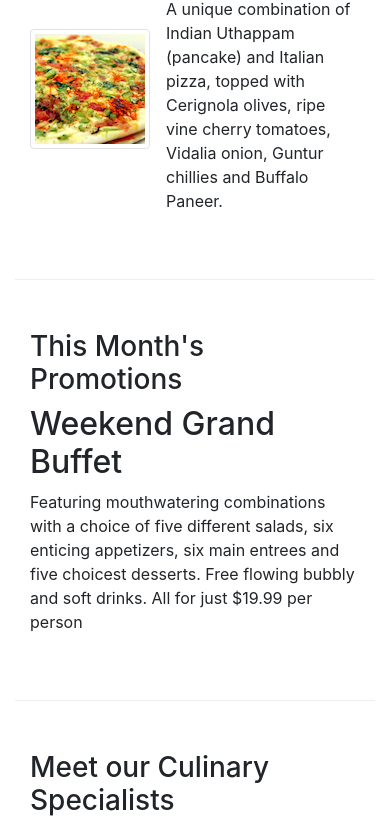
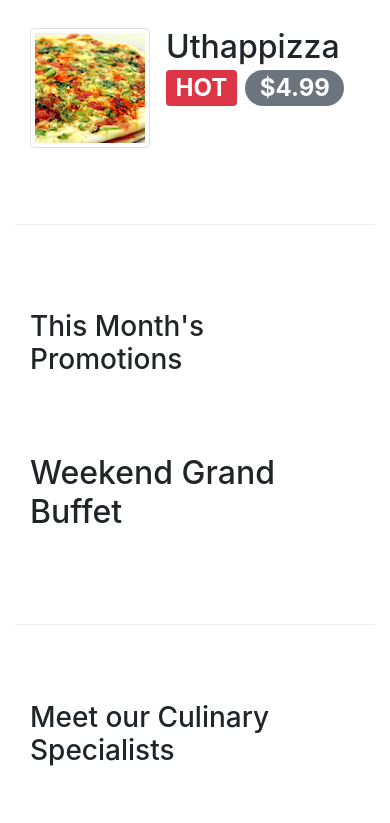
Before and after one commit to OleksiiSamutin/Bootstrap-course, a website: page Bootstrap4/conFusion/index.html in a window 390 px wide. Shown: the part 728-1551 px from the top of the page. Drawn offline with nearby package versions, Linux system fonts and the light colour scheme.

Commit message:
Alerting users

```diff
--- a/Bootstrap4/conFusion/index.html
+++ b/Bootstrap4/conFusion/index.html
@@ -61,8 +61,9 @@
                 <div class="media">
                     <img class="d-flex mr-3 img-thumbnail align-self-center" src="img/uthappizza.png" alt="uthappizza">
                     <div class="media-body">
-                        <h2 class="mt-0">Uthappizza</h2>
-                        <p>A unique combination of Indian Uthappam (pancake) and Italian pizza, topped with Cerignola
+                        <h2 class="mt-0">Uthappizza<span class="badge badge-danger">HOT</span> <span class="badge badge-pill badge-secondary">$4.99</span></h2>
+
+                        <p class="d-none d-sm-block">A unique combination of Indian Uthappam (pancake) and Italian pizza, topped with Cerignola
                             olives,
                             ripe vine cherry tomatoes, Vidalia onion, Guntur chillies and Buffalo Paneer.</p>
 
@@ -79,7 +80,7 @@
             </div>
             <div class="col col-sm col-md">
                 <h2>Weekend Grand Buffet</h2>
-                <p>Featuring mouthwatering combinations with a choice of five different salads, six enticing appetizers,
+                <p class="d-none d-sm-block">Featuring mouthwatering combinations with a choice of five different salads, six enticing appetizers,
                     six main entrees and five choicest desserts. Free flowing bubbly and soft drinks. All for just
                     $19.99 per person </p>
             </div>
@@ -96,7 +97,7 @@
                     <div class="media-body">
                         <h2>Alberto Somayya</h2>
                         <h4>Executive Chef</h4>
-                        <p>Award winning three-star Michelin chef with wide International experience having worked
+                        <p class="d-none d-sm-block">Award winning three-star Michelin chef with wide International experience having worked
                             closely
                             with
                             whos-who in the culinary world, he specializes in creating mouthwatering Indo-Italian fusion
```
